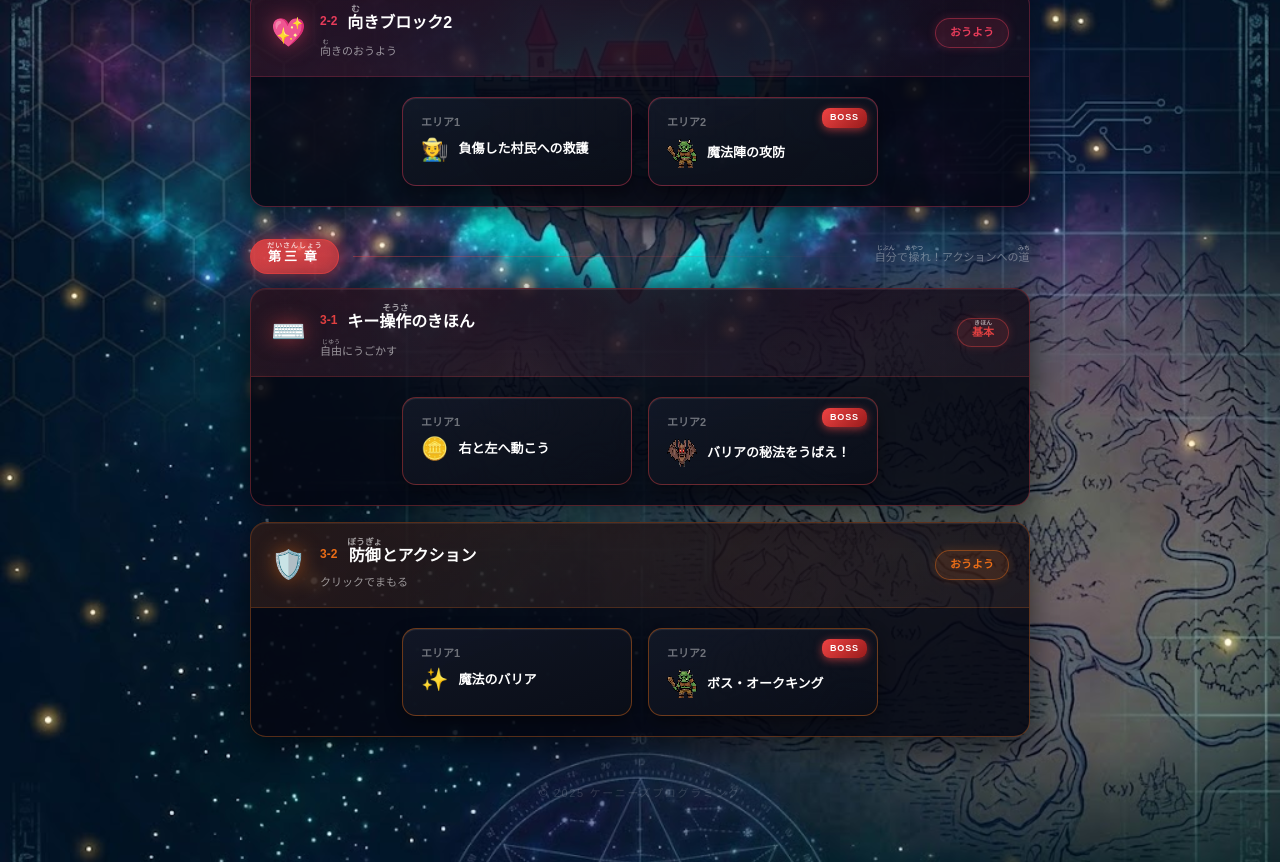
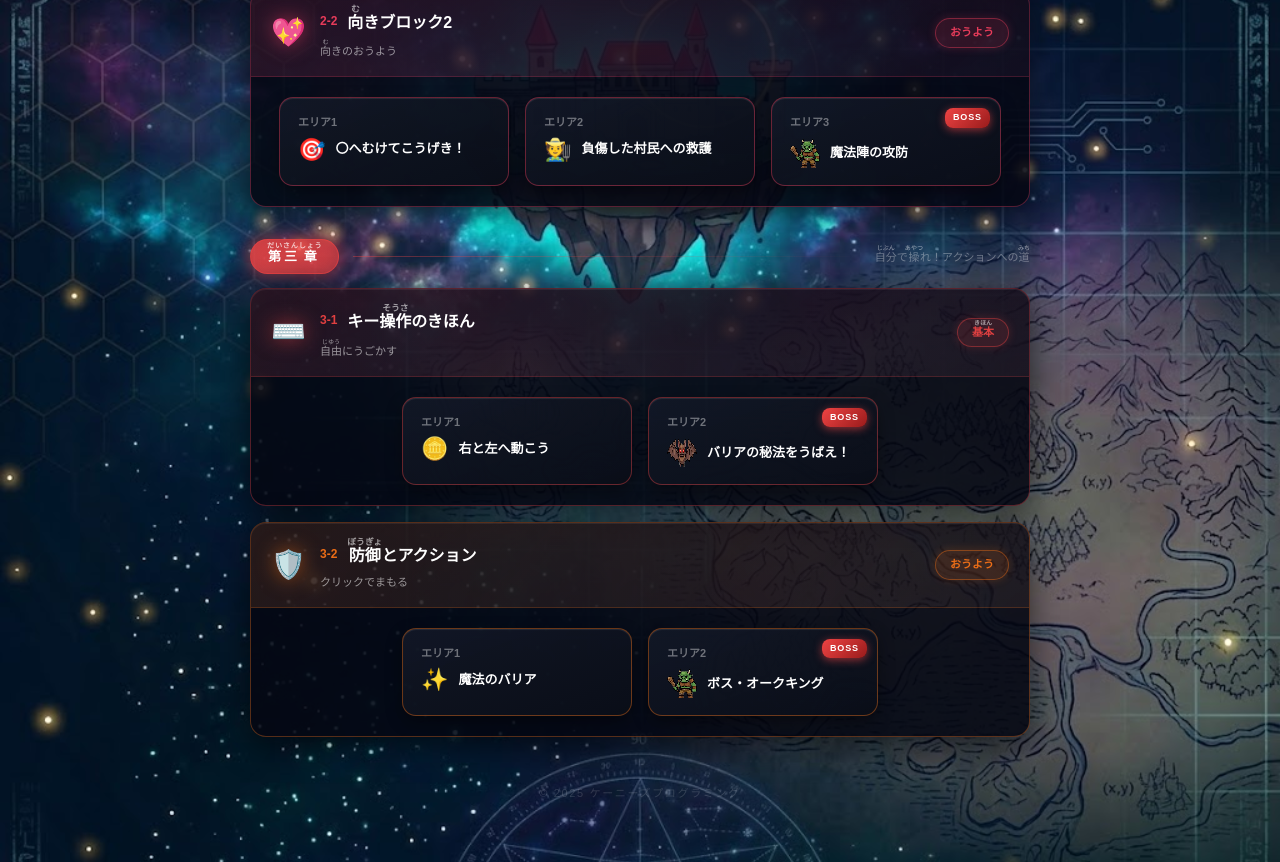
Before and after one commit to Yutojjj/week1-coordinate-master, a Next.js app: page /menu in a window 1280 px wide. Shown: the part 1120-1982 px from the top of the page. Built offline with nearby package versions, Linux system fonts and the light colour scheme; a web font is replaced by a local one.

Commit message:
Update page.tsx

```diff
--- a/app/menu/page.tsx
+++ b/app/menu/page.tsx
@@ -126,8 +126,9 @@ const CHAPTERS = [
         color: "#F43F5E",
         badge: <>おうよう</>,
         areas: [
-          { id: "2-2-1", area: 1, title: <>負傷した村民への救護</>, icon: "🧑‍🌾", boss: false },
-          { id: "2-2-2", area: 2, title: <>魔法陣の攻防</>, icon: "orc", boss: true },
+          { id: "2-2-1", area: 1, title: <>〇へむけてこうげき！</>, icon: "🎯", boss: false },
+          { id: "2-2-2", area: 2, title: <>負傷した村民への救護</>, icon: "🧑‍🌾", boss: false },
+          { id: "2-2-3", area: 3, title: <>魔法陣の攻防</>, icon: "orc", boss: true },
         ],
       },
     ],
```
